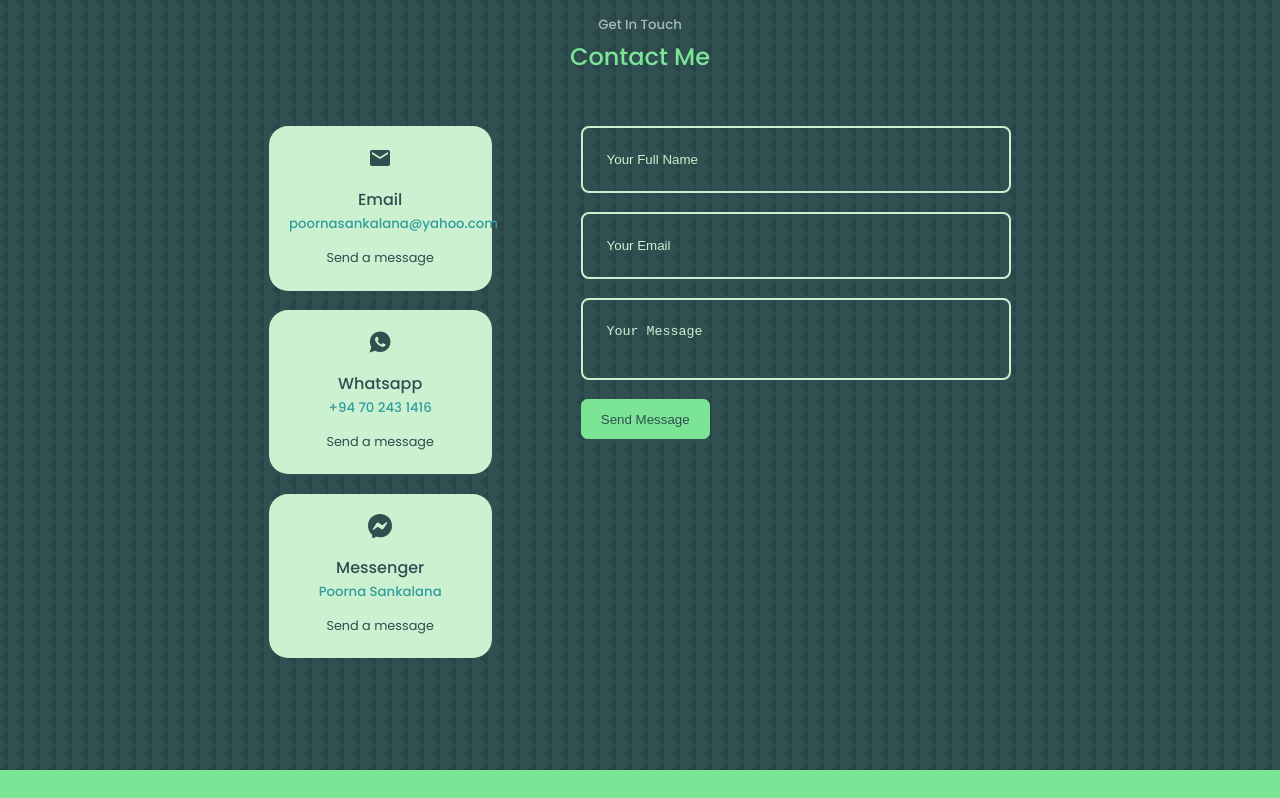
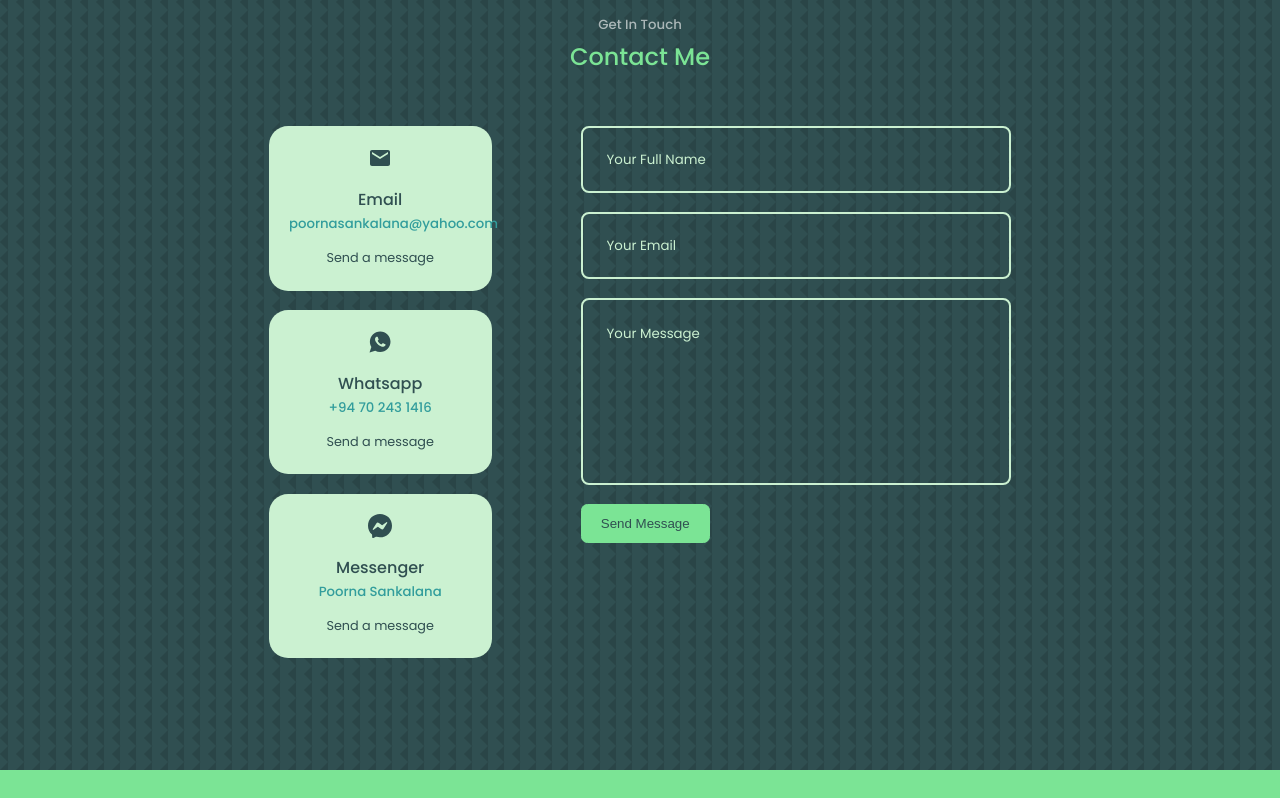
Before and after one commit to PoornaSankalana/My-Portfolio, a React (Create React App) app: page / in a window 1280 px wide. Shown: the part 4582-5380 px from the top of the page. Built offline with nearby package versions, Linux system fonts and the light colour scheme.

Commit message:
Done some modification to the contact css file

```diff
--- a/src/Components/Contact/contact.css
+++ b/src/Components/Contact/contact.css
@@ -72,20 +72,27 @@ textarea {
   color: var(--color-white);
 }
 
+textarea {
+  height: 35%;
+}
+
 ::placeholder {
   /* Chrome, Firefox, Opera, Safari 10.1+ */
   color: var(--color-secondary);
   opacity: 1; /* Firefox */
+  font-family: "Poppins", sans-serif;
 }
 
 :-ms-input-placeholder {
   /* Internet Explorer 10-11 */
   color: var(--color-secondary);
+  font-family: "Poppins", sans-serif;
 }
 
 ::-ms-input-placeholder {
   /* Microsoft Edge */
   color: var(--color-secondary);
+  font-family: "Poppins", sans-serif;
 }
 
 .button_slide {
```
